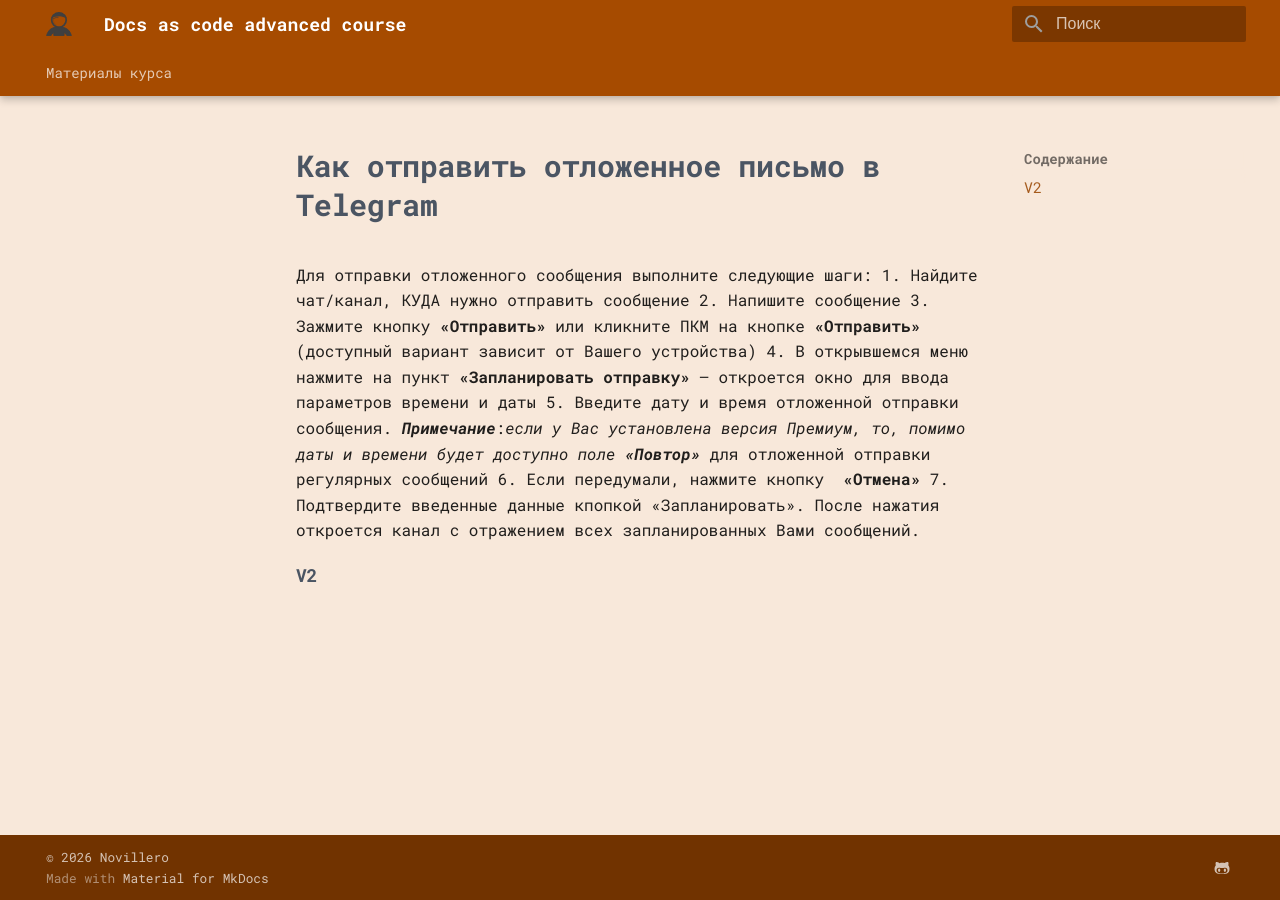
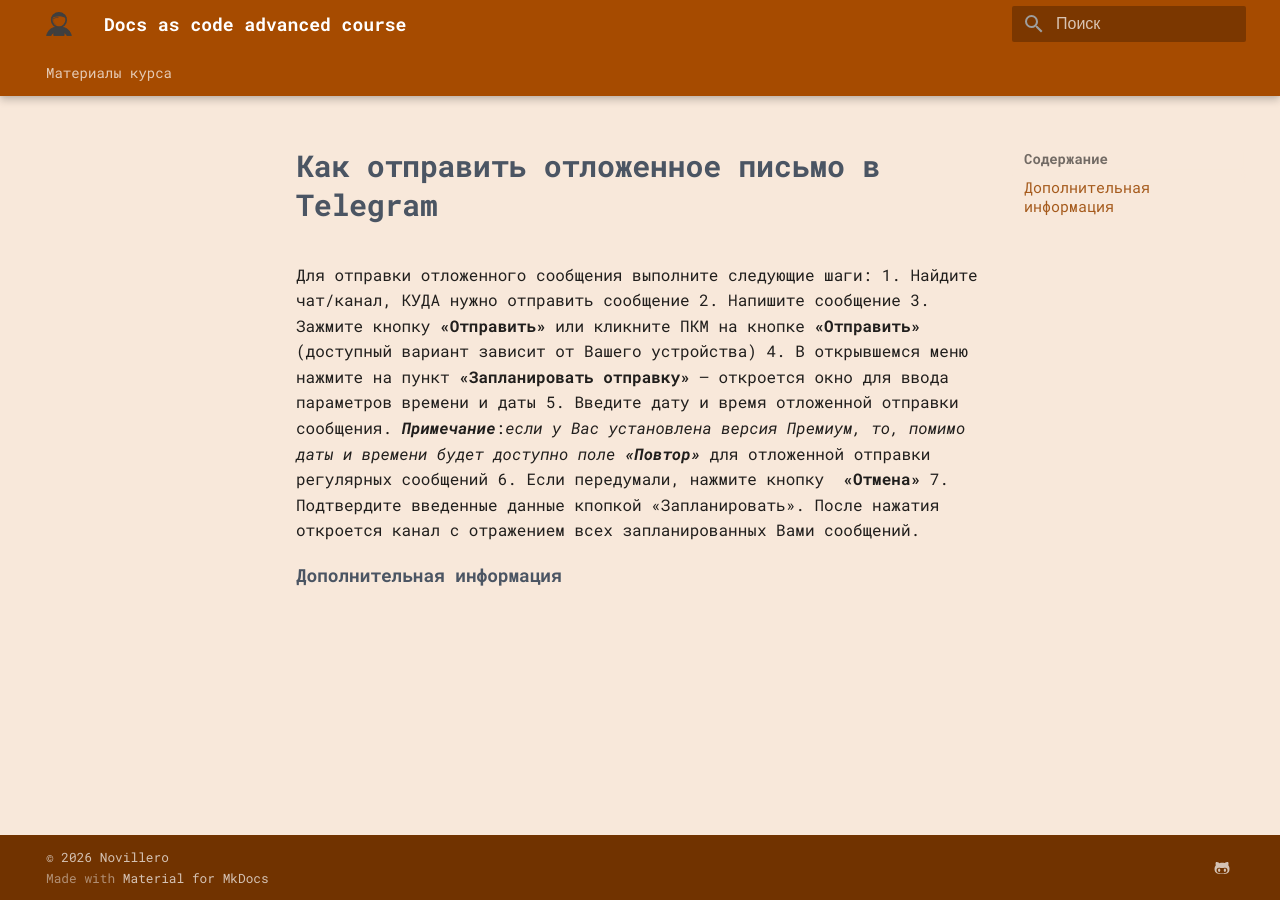
Before and after one commit to novillero/dac-adv-2, an MkDocs documentation site: the page built from docs/instructions/gal-rad-instruction.md, in a window 1280 px wide. Built offline with MkDocs 1.6.1 and Material for MkDocs 9.7.7, drawn with Linux system fonts in a browser that asks for light colours; some web fonts are replaced.

```diff
--- a/docs/instructions/gal-rad-instruction.md
+++ b/docs/instructions/gal-rad-instruction.md
@@ -9,4 +9,4 @@
 6. Если передумали, нажмите кнопку  **«Отмена»**
 7. Подтвердите введенные данные кпопкой «Запланировать». После нажатия откроется канал с отражением всех запланированных Вами сообщений.
 
-#### V2
+#### Дополнительная информация ####
```
